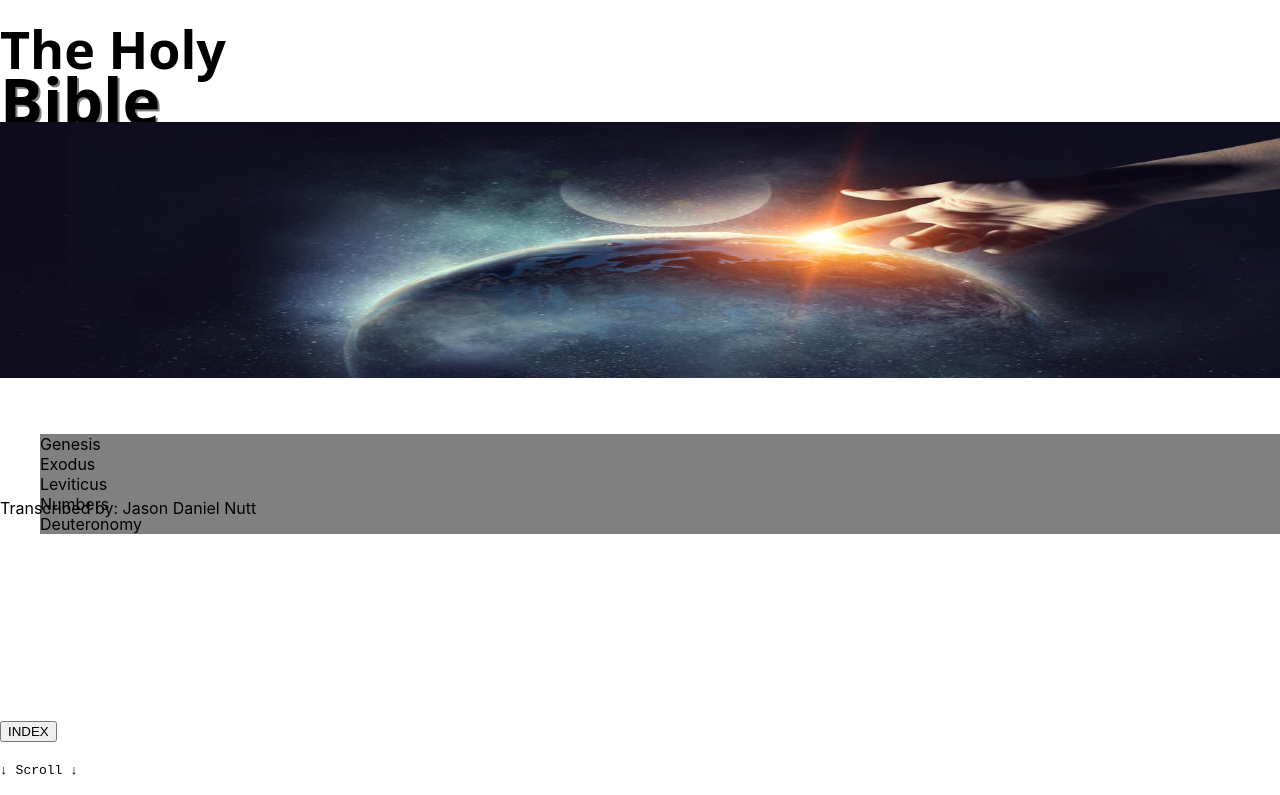
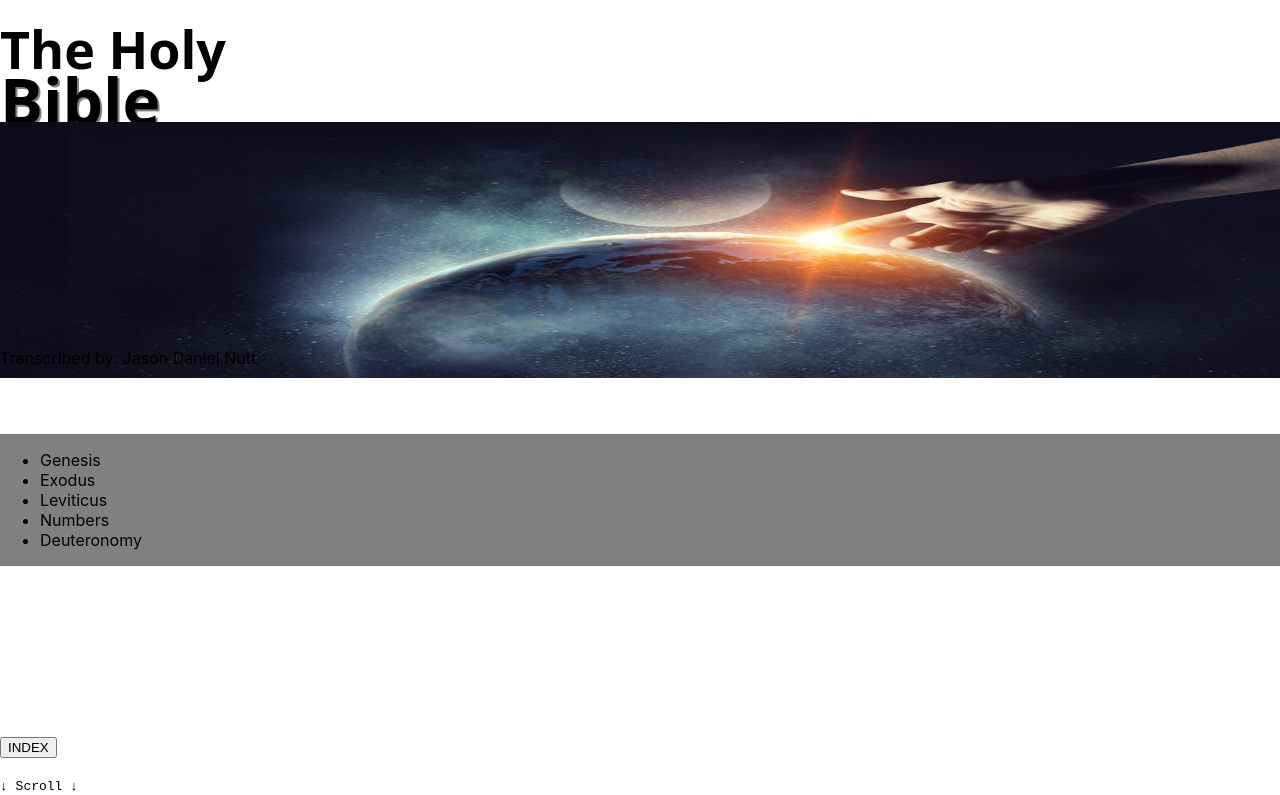
Before and after one commit to jnutt367/the-holy-bible, a Next.js app: page / in a window 1280 px wide. Shown: the top 795 px of the page. Built offline with nearby package versions, Linux system fonts and the light colour scheme.

Commit message:
Update Home.module.css

```diff
--- a/styles/Home.module.css
+++ b/styles/Home.module.css
@@ -22,9 +22,9 @@
 }
 .transcribed {
    position: relative;
-   top: 100px;
+   top: -50px;
 }
-.index li {
+.index  {
   display: flex;
   flex-direction: column;
   background-color: grey;
```
